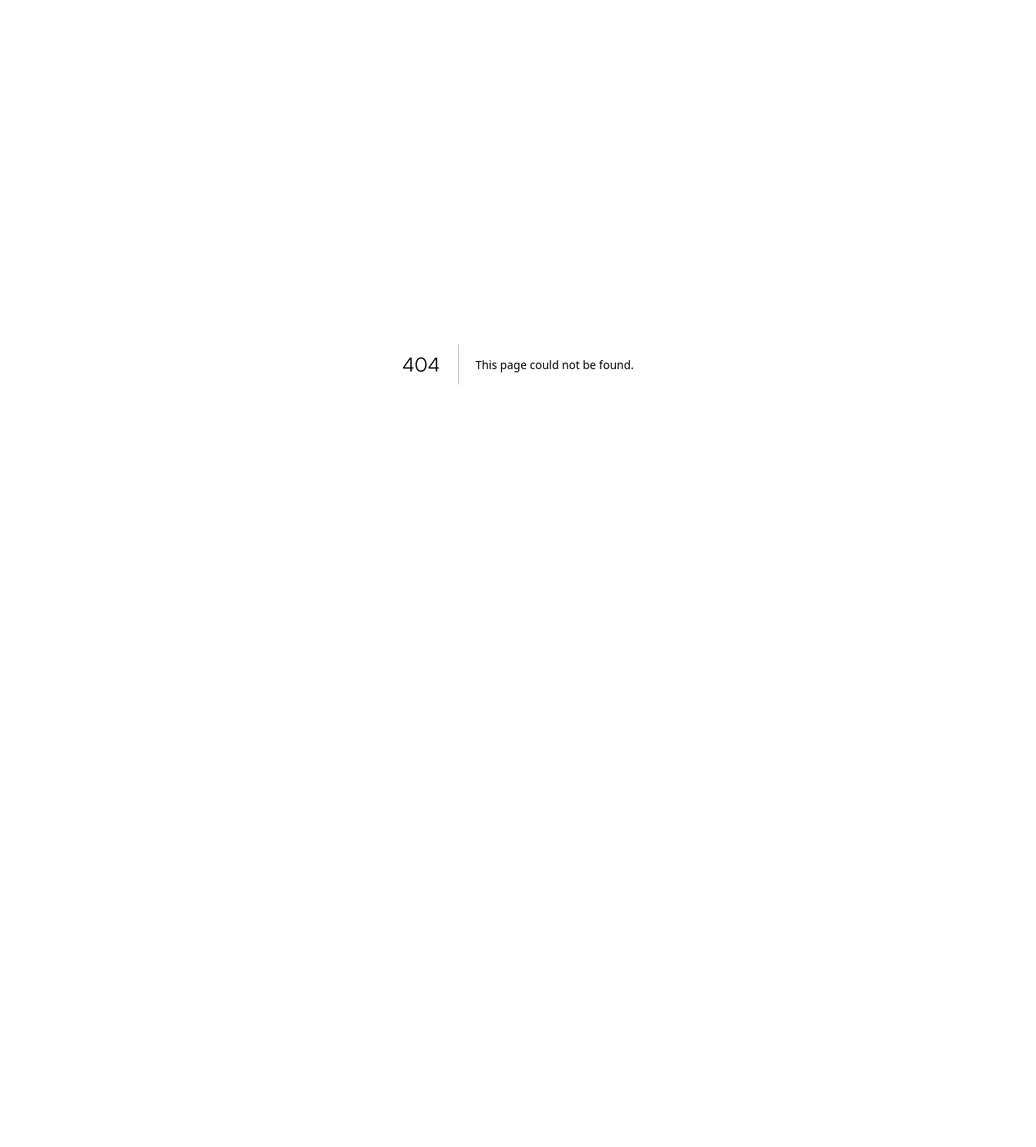
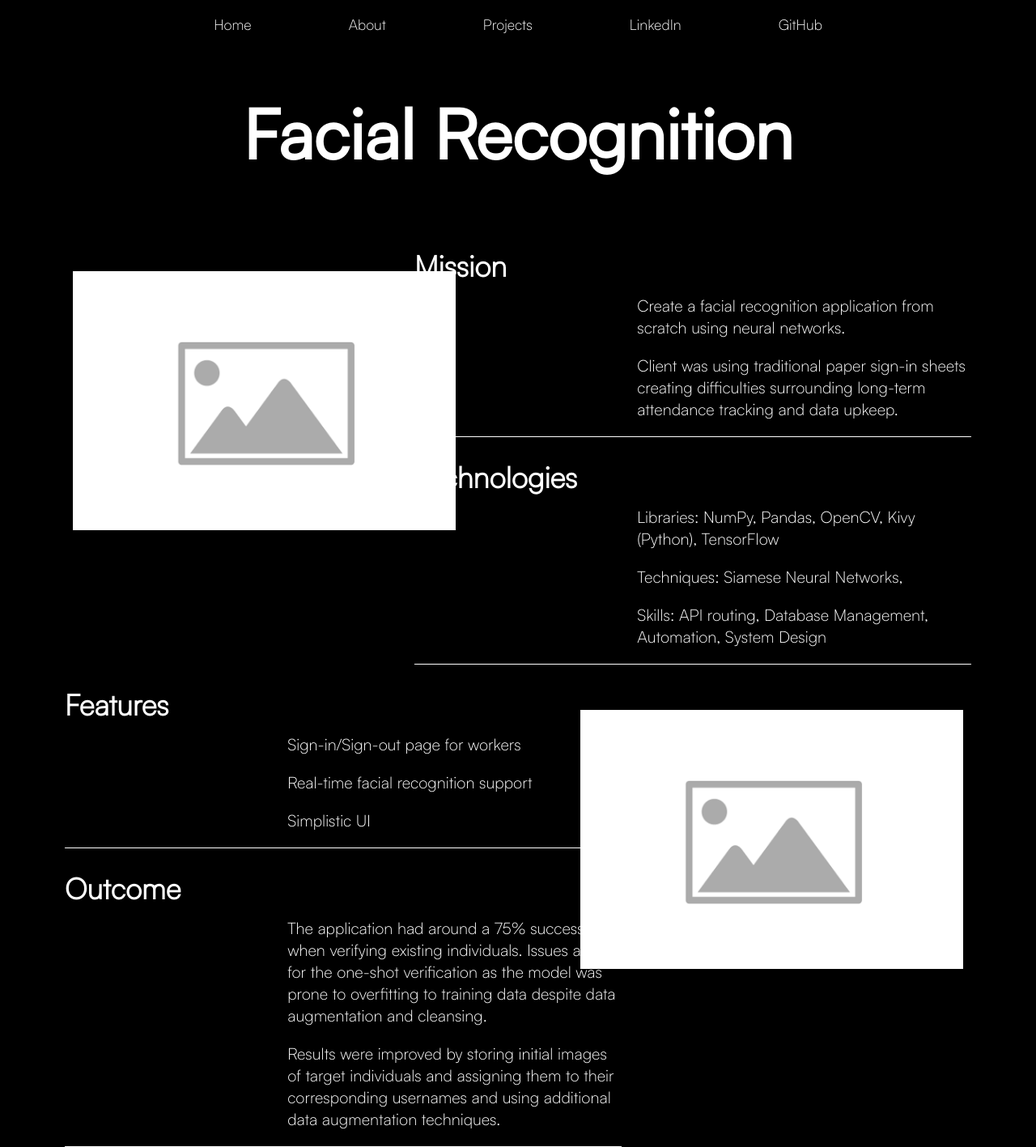
Before and after one commit to BenW2k/Portfolio, a Next.js app in the folder frontend/: page /work/facial-recognition in a window 1280 px wide. Before the commit this address had no page. Shown: the whole page at 81% size. Before the commit the page ends 850 px from the top, so only its background shows below. Built offline with nearby package versions, Linux system fonts and the light colour scheme.

Commit message:
+ Initial commit

```diff
--- /dev/null
+++ b/frontend/app/work/facial-recognition/page.tsx
@@ -0,0 +1,72 @@
+"use client";
+import Image from "next/image";
+import styles from "../../styles/work/synergy/synergy.module.css";
+import img from "../../assets/media/placeholder-image.svg";
+
+export default function FacialRecognition() {
+  const toRotate = ["Personal Project", "Facial Recognition"];
+
+  return (
+    <div className={styles.content}>
+      <div className={styles.header}>
+        <h1 className={styles["page-title"]}>Facial Recognition</h1>
+      </div>
+      <Image src={img} className={styles.img1} alt="image" />
+      <div className={styles.container1}>
+        <div className={styles.section1}>
+          <h3 className={styles["section-title"]}>Mission</h3>
+          <div className={styles["section-body"]}>
+            <p>
+              Create a facial recognition application from scratch using neural
+              networks.
+            </p>
+            <p>
+              Client was using traditional paper sign-in sheets creating
+              difficulties surrounding long-term attendance tracking and data
+              upkeep.
+            </p>
+          </div>
+        </div>
+        <div className={styles.section1}>
+          <h3 className={styles["section-title"]}>Technologies</h3>
+          <div className={styles["section-body"]}>
+            <p>Libraries: NumPy, Pandas, OpenCV, Kivy (Python), TensorFlow</p>
+            <p>Techniques: Siamese Neural Networks, </p>
+            <p>
+              Skills: API routing, Database Management, Automation, System
+              Design{" "}
+            </p>
+          </div>
+        </div>
+      </div>
+      <Image src={img} className={styles.img2} alt="image" />
+      <div className={styles.container2}>
+        <div className={styles.section2}>
+          <h3 className={styles["section-title"]}>Features</h3>
+          <div className={styles["section-body"]}>
+            <p>Sign-in/Sign-out page for workers</p>
+            <p>Real-time facial recognition support</p>
+            <p>Simplistic UI</p>
+          </div>
+        </div>
+        <div className={styles.section2}>
+          <h3 className={styles["section-title"]}>Outcome</h3>
+          <div className={styles["section-body"]}>
+            <p> </p>
+            <p>
+              The application had around a 75% success rate when verifying
+              existing individuals. Issues arose for the one-shot verification
+              as the model was prone to overfitting to training data despite
+              data augmentation and cleansing.
+            </p>
+            <p>
+              Results were improved by storing initial images of target
+              individuals and assigning them to their corresponding usernames
+              and using additional data augmentation techniques.{" "}
+            </p>
+          </div>
+        </div>
+      </div>
+    </div>
+  );
+}
```
